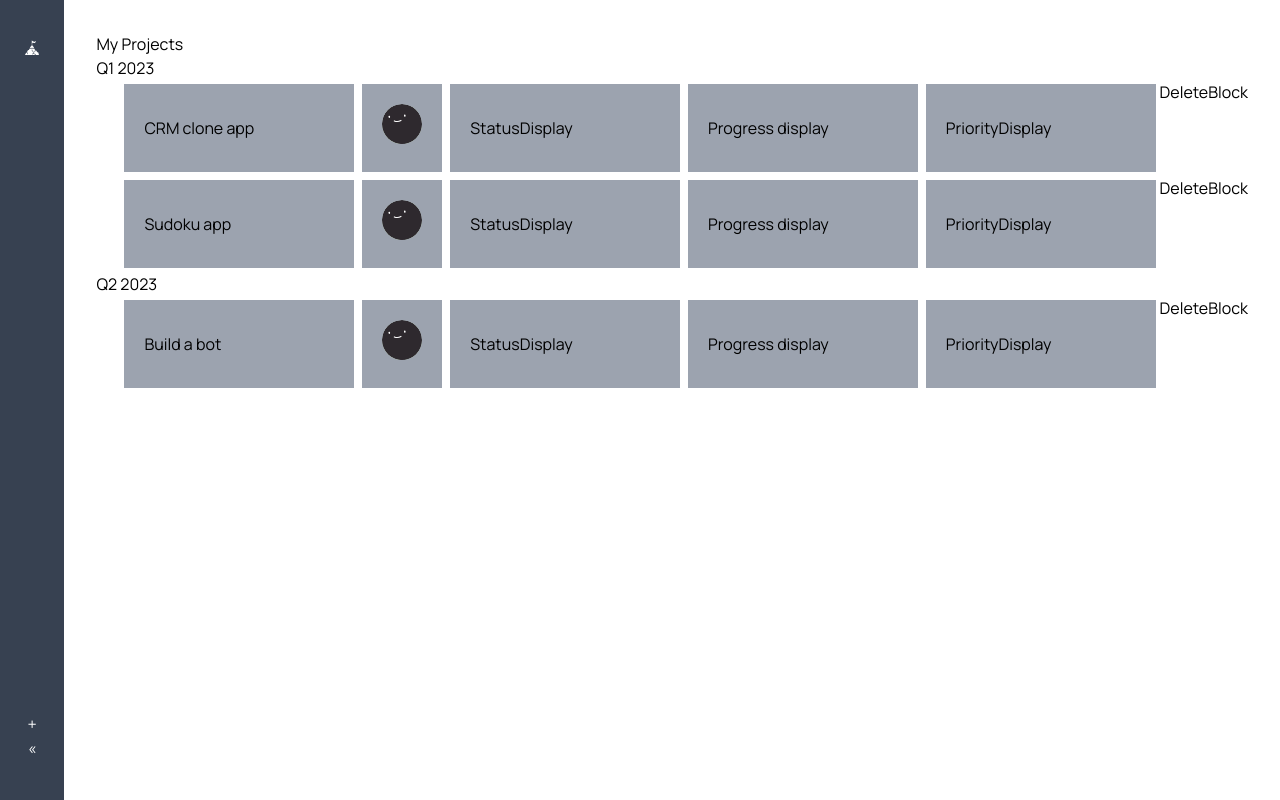
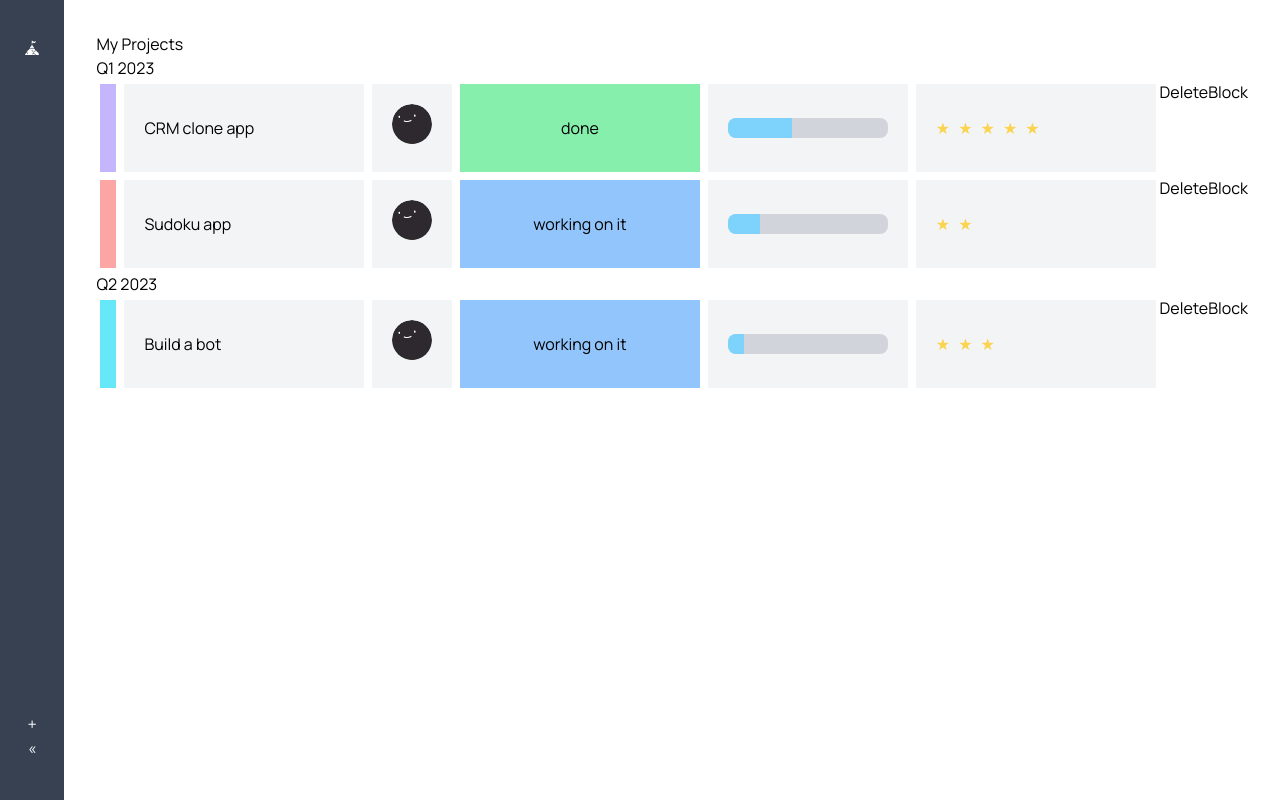
Before and after one commit to kldupless/monday-clone, a React (Create React App) app: page / in a window 1280 px wide. Built offline with nearby package versions, Linux system fonts and the light colour scheme.

Commit message:
Display formatted priority, progress, & status

```diff
--- a/src/components/AvatarDisplay.js
+++ b/src/components/AvatarDisplay.js
@@ -3,7 +3,7 @@ import blankAvatar from '../images/blank-avatar.svg'
 const AvatarDisplay = ({ ticket }) => {
 
     return (
-        <div className="w-20 m-1 p-5 flex justify-center items-center bg-gray-400">
+        <div className="w-20 m-1 p-5 flex justify-center items-center bg-gray-100">
             <div className="h-12 w-12 rounded-full overflow-hidden">
                 <img src={ticket.avatar ? ticket.avatar : blankAvatar} alt={'avatar of ' + ticket.owner} className="w-full"/>
             </div>
--- a/src/components/PriorityDisplay.js
+++ b/src/components/PriorityDisplay.js
@@ -1,8 +1,14 @@
-const PriorityDisplay = () => {
+const PriorityDisplay = ({ priority }) => {
 
     return (
-        <div className="m-1 p-5 w-full flex items-center bg-gray-400">
-            PriorityDisplay
+        <div className="m-1 p-5 w-full flex items-center bg-gray-100">
+            <div className="flex flex-row gap-2">
+                <h3 className={priority >=1 ? 'text-amber-300' : 'text-transparent'}>★</h3>
+                <h3 className={priority >=2 ? 'text-amber-300' : 'text-transparent'}>★</h3>
+                <h3 className={priority >=3 ? 'text-amber-300' : 'text-transparent'}>★</h3>
+                <h3 className={priority >=4 ? 'text-amber-300' : 'text-transparent'}>★</h3>
+                <h3 className={priority >=5 ? 'text-amber-300' : 'text-transparent'}>★</h3>
+            </div>
         </div>
     )
 }
--- a/src/components/ProgressDisplay.js
+++ b/src/components/ProgressDisplay.js
@@ -1,8 +1,10 @@
-const ProgressDisplay = () => {
+const ProgressDisplay = ({ progress }) => {
 
     return (
-        <div className="m-1 p-5 w-full flex items-center bg-gray-400">
-            Progress display
+        <div className="m-1 p-5 min-w-[200px] flex items-center bg-gray-100">
+            <div className="w-full bg-gray-300 h-5 rounded-lg overflow-hidden">
+                <div className="bg-sky-300 h-full" style={{width: progress + '%'}}></div>
+            </div>
         </div>
     )
 }
--- a/src/components/StatusDisplay.js
+++ b/src/components/StatusDisplay.js
@@ -1,8 +1,32 @@
-const StatusDisplay = () => {
+import classnames from 'classnames'
+
+const StatusDisplay = ( {status} ) => {
+
+    const getColor = (status) => {
+        let color
+        switch (status) {
+            case 'done':
+                color = 'bg-green-300'
+                break
+            case 'working on it':
+                color = 'bg-blue-300'
+                break
+            case 'stuck':
+                color = 'bg-orange-300'
+                break
+        default:
+            color = 'bg-gray-300'
+        }
+        return color
+    }
+    const statusBg = classnames(
+        "m-1 p-5 w-full flex items-center justify-center",
+        getColor(status)
+    )
 
     return (
-        <div className="m-1 p-5 w-full flex items-center bg-gray-400">
-            StatusDisplay
+        <div className={statusBg}>
+            {status}
         </div>
     )
 }
--- a/src/components/TicketCard.js
+++ b/src/components/TicketCard.js
@@ -6,17 +6,20 @@ import ProgressDisplay from './ProgressDisplay'
 import PriorityDisplay from './PriorityDisplay'
 import DeleteBlock from './DeleteBlock'
 
-const TicketCard = ({ color, ticket }) => {
-
+const TicketCard = ({ ticket }) => {
+    const ticketColorClass = classnames(
+        "w-4 m-1 p-2",
+        ticket.color
+    )
     return (
         <div className="flex w-full">
             <Link to={`/ticket/${ticket.documentId}`} id="link" className="flex w-full">
-                <div className={classnames("w-4 m-1 p-2", {color})}></div>
-                <h3 className="m-1 p-5 w-full flex items-center bg-gray-400">{ticket.title}</h3>
+                <div className={ticketColorClass}></div>
+                <h3 className="m-1 p-5 w-full flex items-center bg-gray-100">{ticket.title}</h3>
                 <AvatarDisplay ticket={ticket}/>
-                <StatusDisplay />
-                <ProgressDisplay />
-                <PriorityDisplay />
+                <StatusDisplay status={ticket.status}/>
+                <ProgressDisplay progress={ticket.progress}/>
+                <PriorityDisplay priority={ticket.priority}/>
             </Link>
             <DeleteBlock/>
         </div>
```
